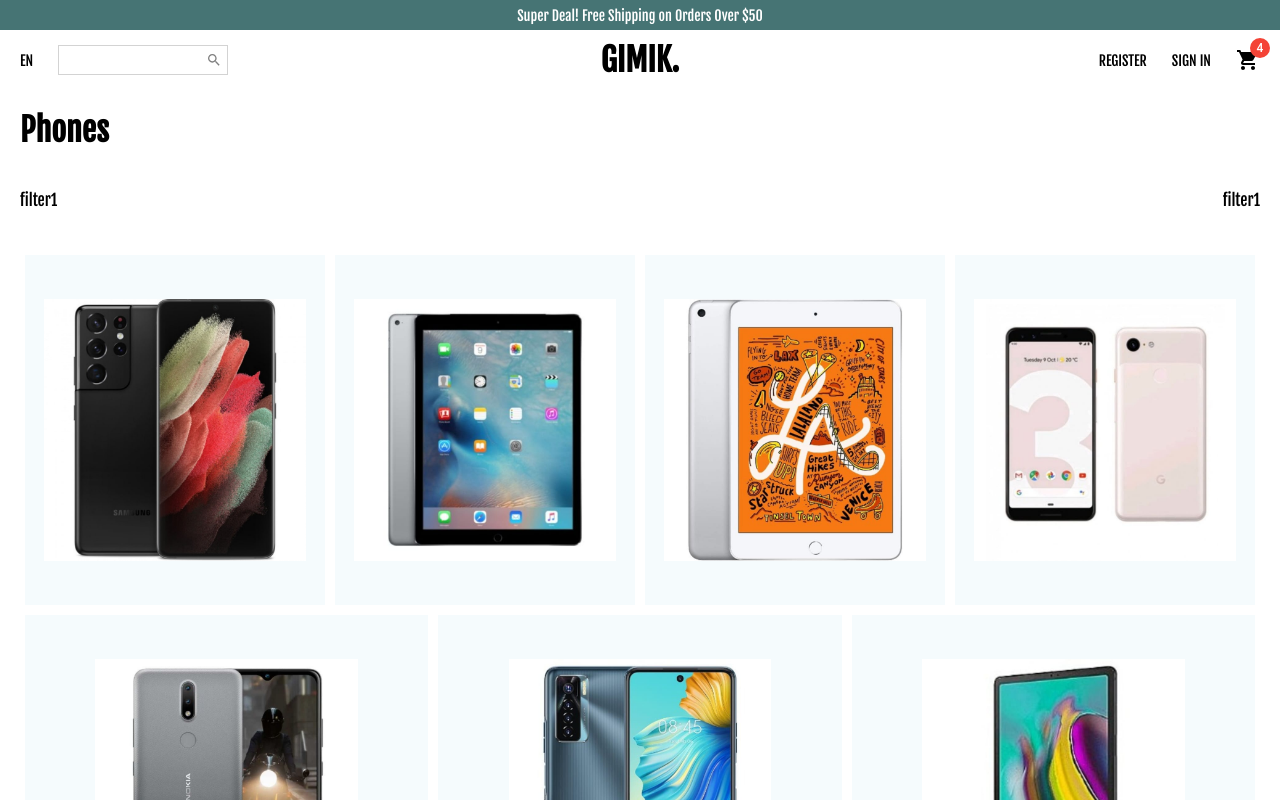
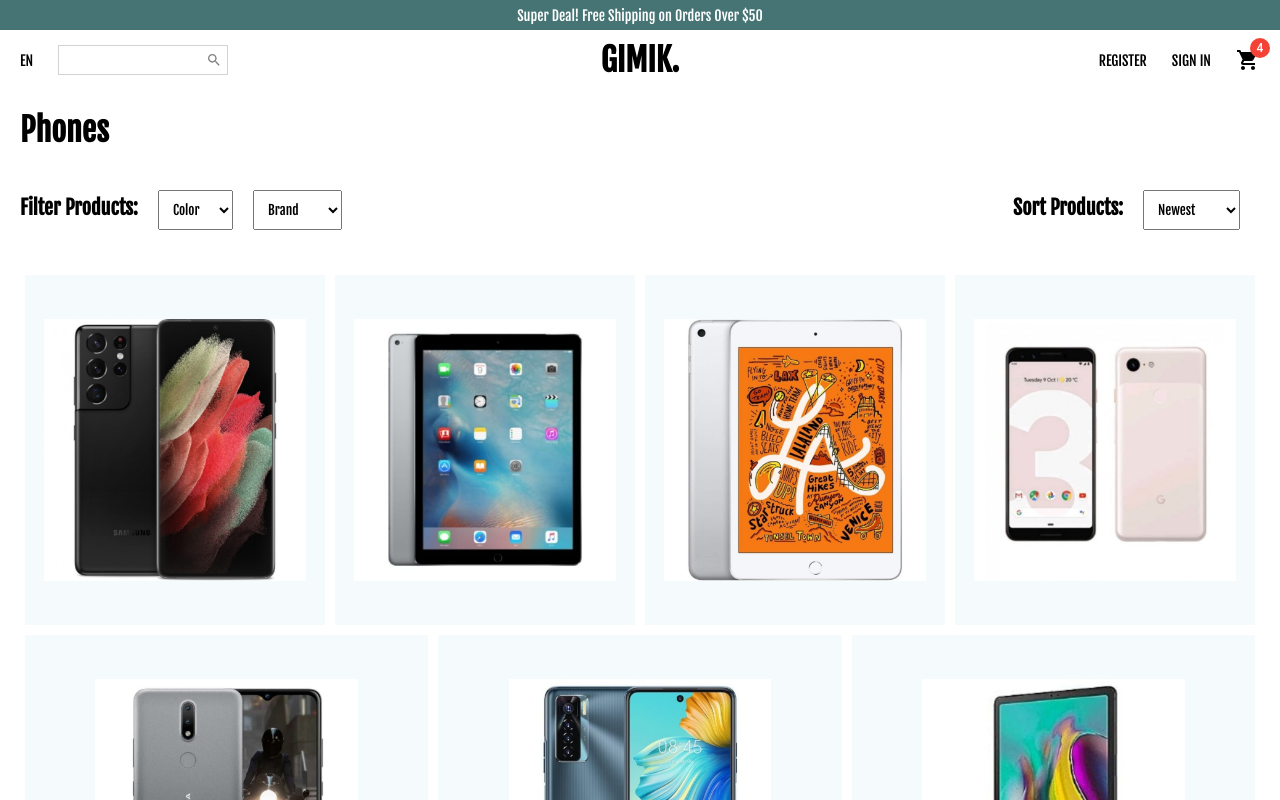
Before and after one commit to 42trustokerezi/Gimik-Stores, a React (Create React App) app: page / in a window 1280 px wide. Shown: the top 800 px of the page. Built offline with nearby package versions, Linux system fonts and the light colour scheme.

Commit message:
shopping category created

```diff
--- a/src/pages/ProductList.jsx
+++ b/src/pages/ProductList.jsx
@@ -2,7 +2,9 @@
 import React from 'react'
 import styled from 'styled-components'
 import Announcement from '../components/Announcement'
+import Footer from '../components/Footer'
 import Navbar from '../components/Navbar'
+import Newsletter from '../components/Newsletter'
 import Products from '../components/Products'
 
 const Container = styled.div`
@@ -19,6 +21,18 @@
     margin: 20px;
 `
 
+const FilterText = styled.span`
+    font-size: 20px;
+    font-weight: 600;
+    margin-right: 20px;
+`
+
+const Select = styled.select`
+    padding: 10px;
+    margin-right: 20px;
+`
+const Option = styled.option``
+
 const ProductList = () => {
     return (
         <Container>
@@ -26,10 +40,40 @@
             <Navbar/>
             <Title>Phones</Title>
             <FilterContainer>
-                <Filter>filter1</Filter>
-                <Filter>filter1</Filter>
+                <Filter><FilterText>Filter Products:</FilterText>
+                    <Select>
+                        <Option disabled selected>
+                            Color
+                        </Option>
+                        <Option>White</Option>
+                        <Option>Black</Option>
+                        <Option>Red</Option>
+                        <Option>Blue</Option>
+                        <Option>Yellow</Option>
+                        <Option>Green</Option>
+                    </Select>
+                    <Select>
+                        <Option disabled selected>
+                            Brand
+                        </Option>
+                        <Option>Apple</Option>
+                        <Option>Samsung</Option>
+                        <Option>Xiaomi</Option>
+                        <Option>Nokia</Option>
+                        <Option>Infinix</Option>
+                    </Select>
+                </Filter>
+                <Filter><FilterText>Sort Products:</FilterText>
+                <Select>
+                    <Option selected>Newest</Option>
+                    <Option>Price (asc)</Option>
+                    <Option>Price (des)</Option>
+                </Select>
+                </Filter>
             </FilterContainer>
             <Products/>
+            <Newsletter/>
+            <Footer/>
         </Container>
     )
 }
```
